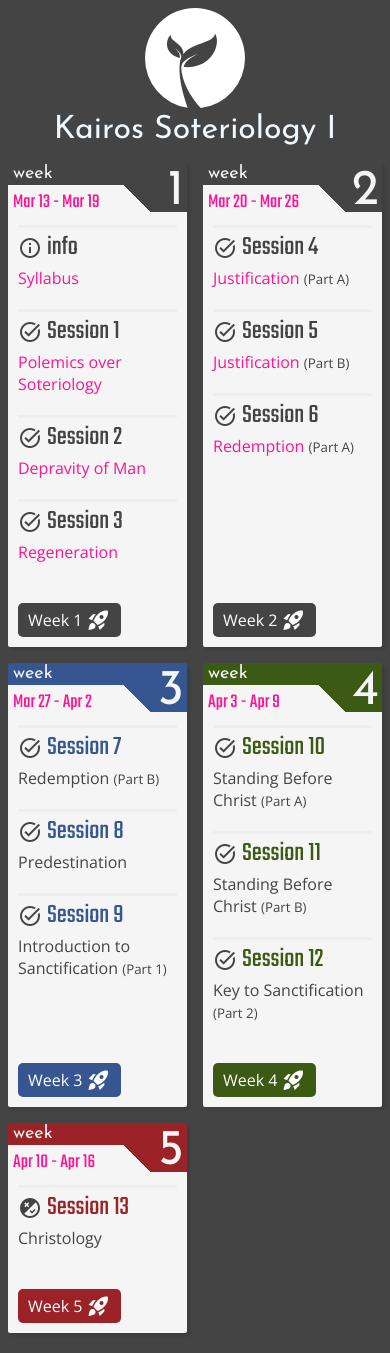
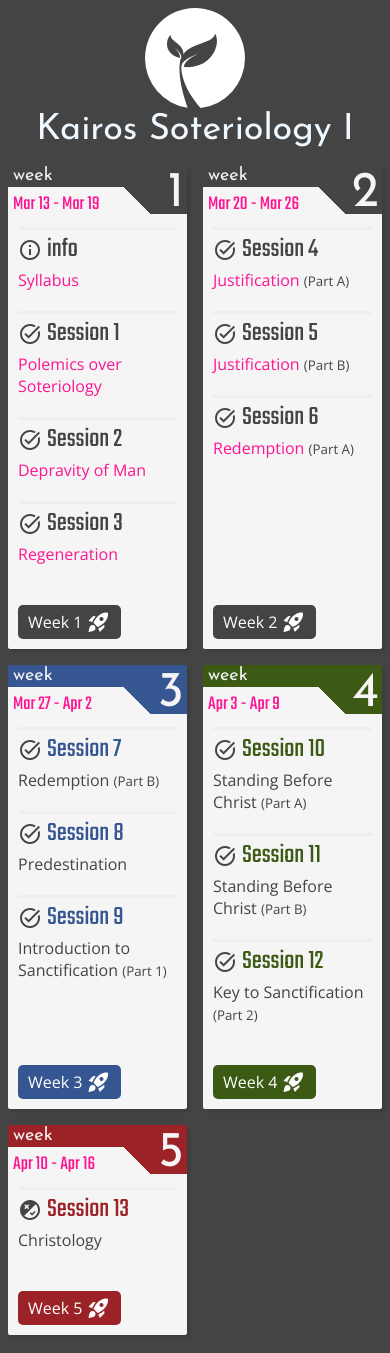
Before and after one commit to GospelTrust/kairos-th-513, a Jekyll site: the page built from docs/index.html, in a window 390 px wide. Built offline with Jekyll 4.4.1, drawn with Linux system fonts in a browser that asks for light colours.

Commit message:
style: Make fonts bigger for screen less than 700px

```diff
--- a/docs/assets/css/lesson.css
+++ b/docs/assets/css/lesson.css
@@ -140,3 +140,9 @@
   text-decoration: none;
   flex-direction: column;
 }
+
+@media (max-width: 700px) {
+  body {
+    font-size: 18px;
+  }
+}
```
